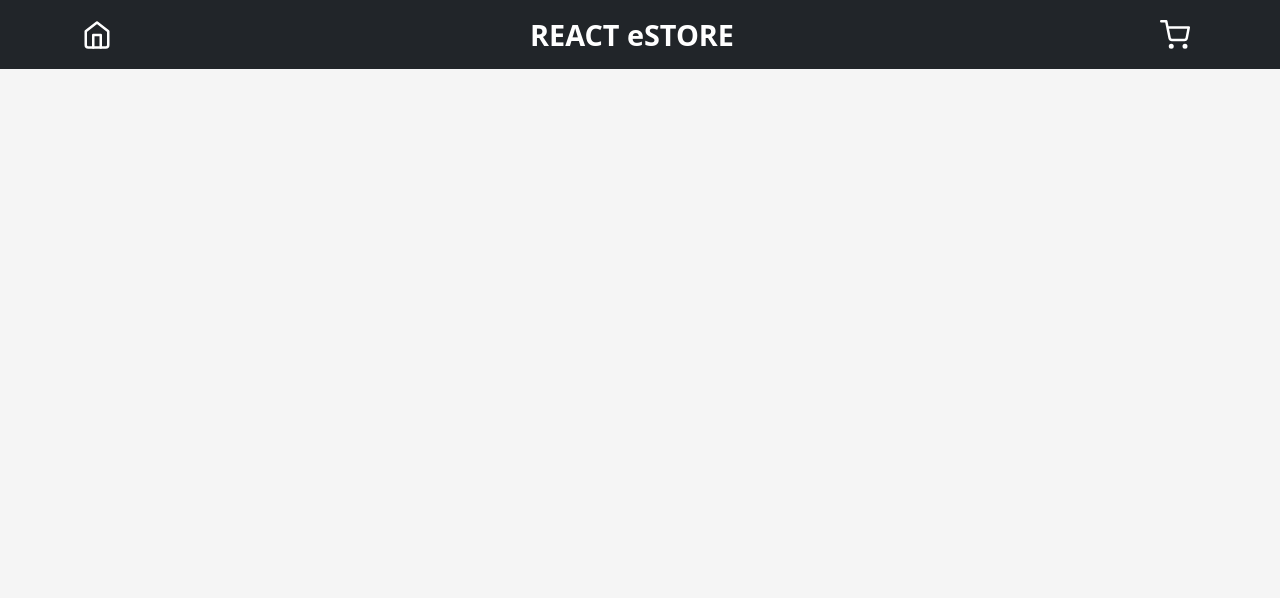
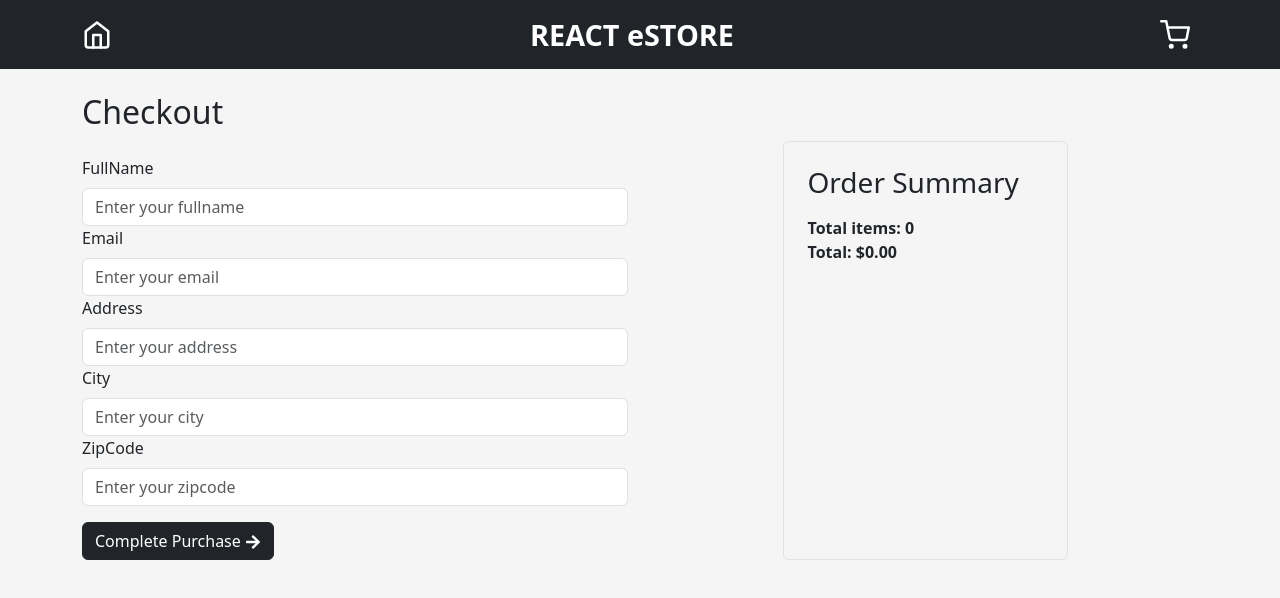
Before and after one commit to OMARxKHALID/reduxStore, a React (Vite) app: page /checkout in a window 1280 px wide. Before the commit this address had no page. Shown: the top 598 px of the page. Built offline with nearby package versions, Linux system fonts and the light colour scheme.

Commit message:
9th commit

```diff
--- a/src/App.jsx
+++ b/src/App.jsx
@@ -3,6 +3,7 @@ import { Routes, Route } from 'react-router-dom';
 import Cart from './components/Cart.jsx';
 import Header from './components/Navbar.jsx';
 import Home from './components/Home.jsx';
+import Checkout from './components/Checkout.jsx';
 
 const App = () => {
   return (
@@ -13,6 +14,8 @@ const App = () => {
         <Routes>
           <Route path="/" element={<Home />} />
           <Route path="/cart" element={<Cart />} />
+          <Route path="/checkout" element={<Checkout />} />
+
         </Routes>
       </div>
     </div>
--- a/src/components/Cart.jsx
+++ b/src/components/Cart.jsx
@@ -1,8 +1,9 @@
 import React from 'react';
 import { useSelector, useDispatch } from 'react-redux';
 import { remove, updateQuantity } from '../redux/cartSlice';
-import { Button, Table } from 'react-bootstrap';
+import { Button, Table, Row, Col } from 'react-bootstrap';
 import { FaMinus, FaPlus, FaTrash, FaArrowRight, FaShoppingCart } from 'react-icons/fa';
+import { Link } from 'react-router-dom';
 
 const Cart = () => {
   const cartItems = useSelector((state) => state.cart);
@@ -20,17 +21,24 @@ const Cart = () => {
     return cartItems.reduce((total, item) => total + item.price * item.quantity, 0).toFixed(2);
   };
 
+  const totalProducts = cartItems.reduce((total, item) => total + item.quantity, 0);
+
   return (
     <div className="mt-4">
       <div className="text-center mb-4">
         <h2>Shopping Cart</h2>
       </div>
+      <Row>
         {cartItems.length === 0 ? (
-        <div className="text-center" >
-          <p >Your cart is currently empty.</p>
-          <FaShoppingCart size={150} color="#ccc" style={{ height: '50vh' }} />
+          <Col sm={12}>
+            <div className="text-center">
+              <p>Your cart is currently empty.</p>
+              <FaShoppingCart size={150}  color="#ccc" style={{ height: '50vh' }} />
             </div>
+          </Col>
         ) : (
+          <>
+            <Col sm={9}>
               <Table striped bordered hover responsive>
                 <thead>
                   <tr>
@@ -43,8 +51,8 @@ const Cart = () => {
                 <tbody>
                   {cartItems.map((item) => (
                     <tr key={item.id}>
-                <td className="align-middle" >
-                  <div className="d-flex align-items-center" >
+                      <td className="align-middle">
+                        <div className="d-flex align-items-center">
                           <span className="ml-2">{item.title}</span>
                         </div>
                       </td>
@@ -70,30 +78,31 @@ const Cart = () => {
                         </div>
                       </td>
                       <td className="align-middle">
-                  <Button
-                    variant="danger"
-                    onClick={() => handleRemove(item.id)}
-                  >
-                    <FaTrash/>
+                        <Button variant="danger" onClick={() => handleRemove(item.id)}>
+                          <FaTrash />
                         </Button>
                       </td>
                     </tr>
                   ))}
                 </tbody>
               </Table>
+            </Col>
+          </>
         )}
-
+        <Col sm={3} className="mt-5">
           <div className="text-center mt-3">
             {cartItems.length > 0 && <h4>Total: ${calculateTotal()}</h4>}
+            {cartItems.length > 0 && <p>Total Items: {totalProducts}</p>}
           </div>
-
           <div className="text-center mt-4">
             {cartItems.length > 0 && (
-          <Button variant="dark" className="checkout-button">
+              <Button as={Link} to="/checkout"  variant="dark" className="checkout-button">
                 Proceed to Checkout <FaArrowRight className="ml-2" />
               </Button>
             )}
           </div>
+        </Col>
+      </Row>
     </div>
   );
 };
--- /dev/null
+++ b/src/components/Checkout.jsx
@@ -0,0 +1,84 @@
+import React, { useState } from 'react';
+import { useDispatch, useSelector } from 'react-redux';
+import { Button, Form, Row, Col } from 'react-bootstrap';
+import { FaArrowRight } from 'react-icons/fa';
+import { removeAll } from '../redux/cartSlice';
+import { ToastContainer, toast } from 'react-toastify';
+import { useNavigate } from 'react-router-dom';
+
+const Checkout = () => {
+    const [formData, setFormData] = useState({
+        fullName: '',
+        email: '',
+        address: '',
+        city: '',
+        zipCode: '',
+    });
+
+    const dispatch = useDispatch();
+    const cartItems = useSelector((state) => state.cart);
+    const navigate = useNavigate();
+
+    const handleInputChange = (e) => {
+        const { name, value } = e.target;
+        setFormData((prevFormData) => ({ ...prevFormData, [name]: value }));
+    };
+
+    const handleCheckout = (e) => {
+        e.preventDefault();
+
+        if (validateForm()) {
+            dispatch(removeAll());
+            toast.success('Thank you for your purchase!', { autoClose: 2000 });
+            setTimeout(() => {
+                navigate('/');
+            }, 2000);
+        } else {
+            toast.error('Please fill in all required fields.', { autoClose: 2000 });
+        }
+    };
+
+    const validateForm = () => {
+        return Object.values(formData).every((value) => value.trim() !== '');
+    };
+
+    return (
+        <div>
+            <div className="mt-4">
+                <Row>
+                    <Col md={6}>
+                        <h2 className="mb-4">Checkout</h2>
+                        <Form noValidate>
+                            {Object.entries(formData).map(([key, value]) => (
+                                <Form.Group key={key} controlId={key}>
+                                    <Form.Label>{key.charAt(0).toUpperCase() + key.slice(1)}</Form.Label>
+                                    <Form.Control
+                                        type="text"
+                                        placeholder={`Enter your ${key.toLowerCase()}`}
+                                        name={key}
+                                        value={value}
+                                        onChange={handleInputChange}
+                                    />
+                                </Form.Group>
+                            ))}
+                            <Button variant="dark" onClick={handleCheckout} className="mt-3">
+                                Complete Purchase <FaArrowRight className="ml-2" />
+                            </Button>
+                        </Form>
+                    </Col>
+                    <Col md={3} className="container mt-5 border rounded p-4">
+                        <h3 className="mb-3">Order Summary</h3>
+                        <div className="text-right">
+                            <strong>Total items: {cartItems.reduce((total, item) => total + item.quantity, 0)}</strong>
+                            <br />
+                            <strong>Total: ${cartItems.reduce((total, item) => total + item.price * item.quantity, 0).toFixed(2)}</strong>
+                        </div>
+                    </Col>
+                </Row>
+            </div>
+            <ToastContainer />
+        </div>
+    );
+};
+
+export default Checkout;
--- a/src/redux/cartSlice.jsx
+++ b/src/redux/cartSlice.jsx
@@ -30,6 +30,10 @@ const cartSlice = createSlice({
       saveCartToLocalStorage(newState);
       return newState;
     },
+    removeAll: (state) => {
+      saveCartToLocalStorage([]);
+      return [];
+    },
     updateQuantity: (state, action) => {
       const { itemId, newQuantity } = action.payload;
       const updatedCart = state.map(item =>
@@ -41,5 +45,5 @@ const cartSlice = createSlice({
   },
 });
 
-export const { add, remove, updateQuantity } = cartSlice.actions;
+export const { add, remove, removeAll, updateQuantity } = cartSlice.actions;
 export default cartSlice.reducer;
```
Lines whose indentation alone changed are shown as unchanged.
